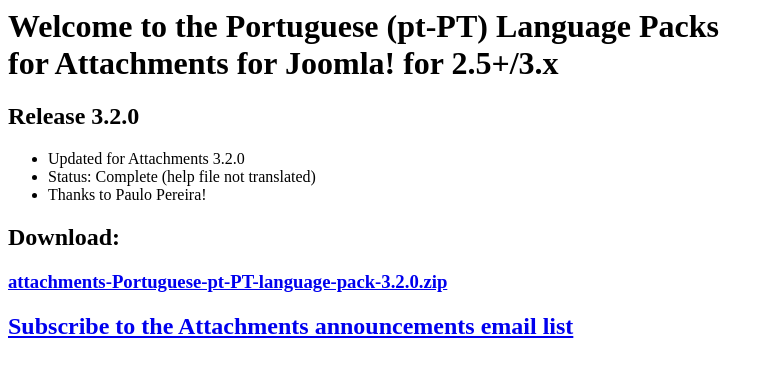
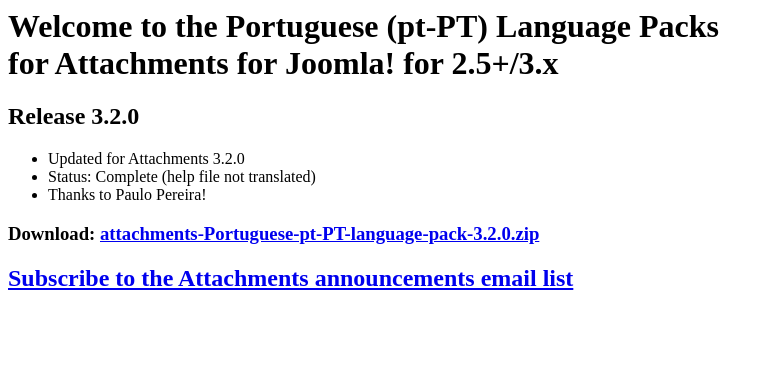
Before and after one commit to jmcameron/attachments_updates, a plain HTML site: page translations/Portuguese-pt-PT/attachments-Portuguese-pt-PT-3.2.0-details.html in a window 1280 px wide. Shown: the whole page, without its empty margins (0-773 px from the left). Drawn offline with Linux system fonts and the light colour scheme.

Commit message:
Added link for download

```diff
--- a/translations/Portuguese-pt-PT/attachments-Portuguese-pt-PT-3.2.0-details.html
+++ b/translations/Portuguese-pt-PT/attachments-Portuguese-pt-PT-3.2.0-details.html
@@ -13,8 +13,7 @@
   <li>Thanks to Paulo Pereira!</li>
 </ul>
 
-<h2>Download:<h2>
-<h3><a href="http://jmcameron.net/attachments/updates/translations/Portuguese-pt-PT/attachments-Portuguese-pt-PT-language-pack-3.2.0.zip">attachments-Portuguese-pt-PT-language-pack-3.2.0.zip</a>
+<h3>Download: <a href="http://jmcameron.net/attachments/updates/translations/Portuguese-pt-PT/attachments-Portuguese-pt-PT-language-pack-3.2.0.zip">attachments-Portuguese-pt-PT-language-pack-3.2.0.zip</a><h3>
 
 <h2><a href="http://jmcameron.net/attachments/email-list.html"> Subscribe to the Attachments announcements email list</a></h2>
 
```
